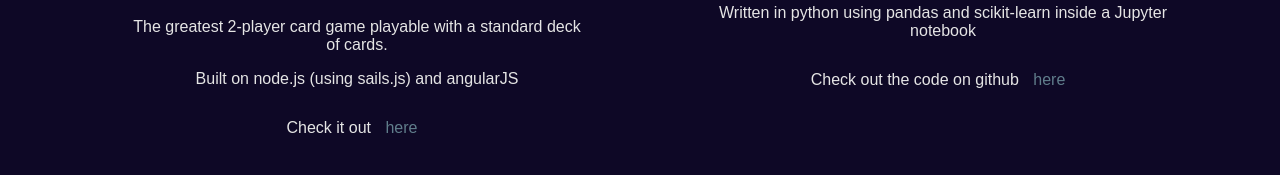
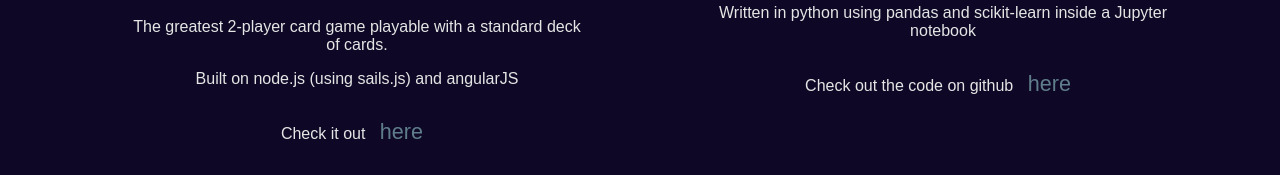
Before and after one commit to itsalaidbacklife/personal_website, an Angular app: page /#/otherWork in a window 1280 px wide. Shown: the part 664-839 px from the top of the page. Built offline with nearby package versions, Linux system fonts and the light colour scheme.

Commit message:
Increased link font size in portfolio entries

```diff
--- a/src/app/portfolio-entry/portfolio-entry.component.css
+++ b/src/app/portfolio-entry/portfolio-entry.component.css
@@ -1,3 +1,7 @@
+a {
+	font-size: 1.35em;
+}
+
 .entryWrapper {
 	position: relative;
 	display: block;
--- a/src/app/portfolio-entry/portfolio-entry.component.html
+++ b/src/app/portfolio-entry/portfolio-entry.component.html
@@ -7,6 +7,6 @@
 	<p>{{txt}}</p>
 	<p>{{txt2}}</p>
 	<p *ngIf="link">{{linkText}} <a href="{{link}}" target="_blank">here</a></p>
-	<p *ngIf="detailsLink">{{linkText}} <a routerLink="{{detailsLink}}">here</a></p>
+	<p *ngIf="detailsLink"><a routerLink="{{detailsLink}}">{{linkText}} here</a></p>
 	<!-- <p *ngIf="tutorLink">	</p> -->
 </div>
```
